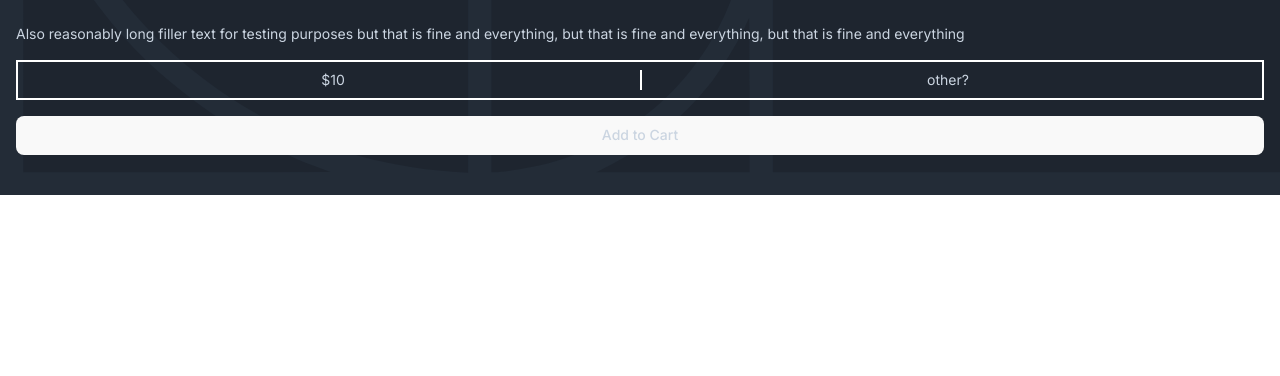
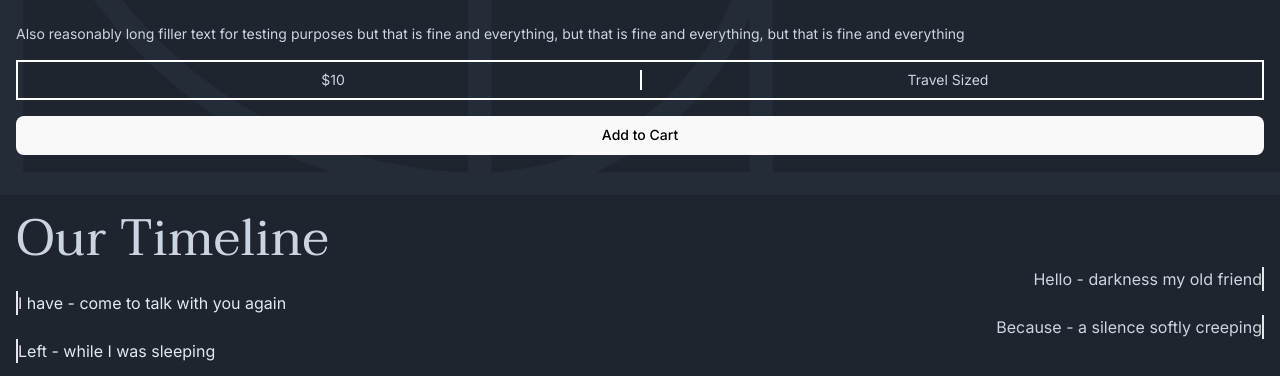
Before and after one commit to smith-megan/Jupiter, a React (Vite) app: page / in a window 1280 px wide. Shown: the part 2708-3084 px from the top of the page. Before the commit the page ends 2903 px from the top, so only its background shows below. Built offline with nearby package versions, Linux system fonts and the light colour scheme.

Commit message:
Timeline Bullets work even and odd map

```diff
--- a/src/App.tsx
+++ b/src/App.tsx
@@ -6,6 +6,7 @@ import slide2 from "./assets/Photo/2.png"
 import slide3 from "./assets/Photo/3.png"
 import Carousel from "./components/Carousel"
 import Product from "./components/Product"
+import Bullet from "./components/Bullet"
 
 function App() {
   return (
@@ -137,6 +138,17 @@ function App() {
             }}
           />
         </div>
+        <div className="bg-navy text-slate-300 p-4">
+          <h1 className="font-title">Our Timeline</h1>
+          <Bullet
+            info={[
+              ["Hello", "darkness my old friend"],
+              ["I have", "come to talk with you again"],
+              ["Because", "a silence softly creeping"],
+              ["Left", "while I was sleeping"],
+            ]}
+          />
+        </div>
       </div>
     </>
   )
--- /dev/null
+++ b/src/components/Bullet.tsx
@@ -0,0 +1,22 @@
+function Bullet(props: { info: Array<Array<string>> }) {
+  return (
+    <>
+      <div>
+        {props.info.map((s: any) => {
+          return (
+            <div
+              className="grid odd:text-slate-300 odd:text-right odd:border-r-2 even:border-l-2 even:text-left even:text-slate-200"
+              key={s[0] + "-div"}
+            >
+              <p>
+                {s[0]} - {s[1]}
+              </p>
+            </div>
+          )
+        })}
+      </div>
+    </>
+  )
+}
+
+export default Bullet
--- a/src/components/Product.tsx
+++ b/src/components/Product.tsx
@@ -9,9 +9,9 @@ function Product(props: {
         <p>{props.info.description}</p>
         <div className="grid grid-cols-2 justify-center item-center text-center divide-x-2 divide-white border-2 border-white rounded-none p-2">
           <p>${props.info.price}</p>
-          <p className="self-center">other?</p>
+          <p className="self-center">{props.info.name}</p>
         </div>
-        <button>Add to Cart</button>
+        <button className="text-black">Add to Cart</button>
       </div>
     </>
   )
```
